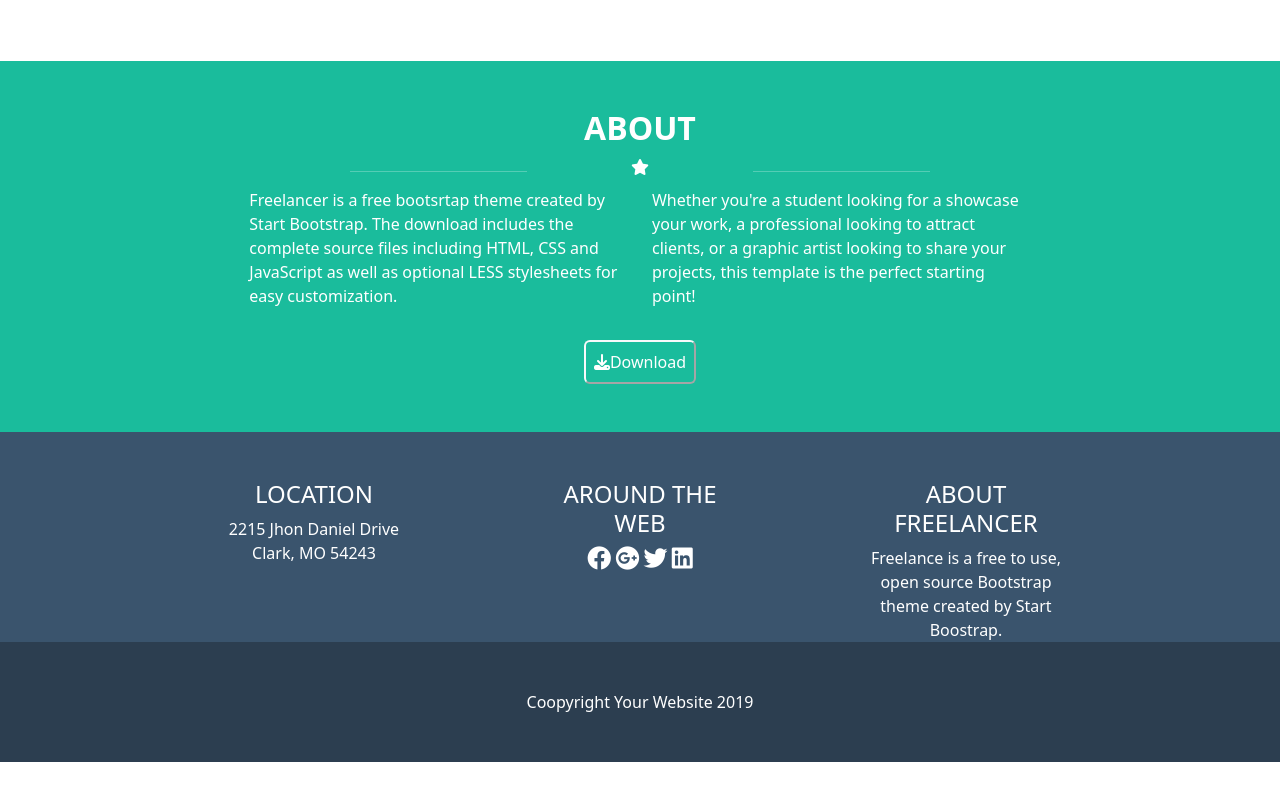
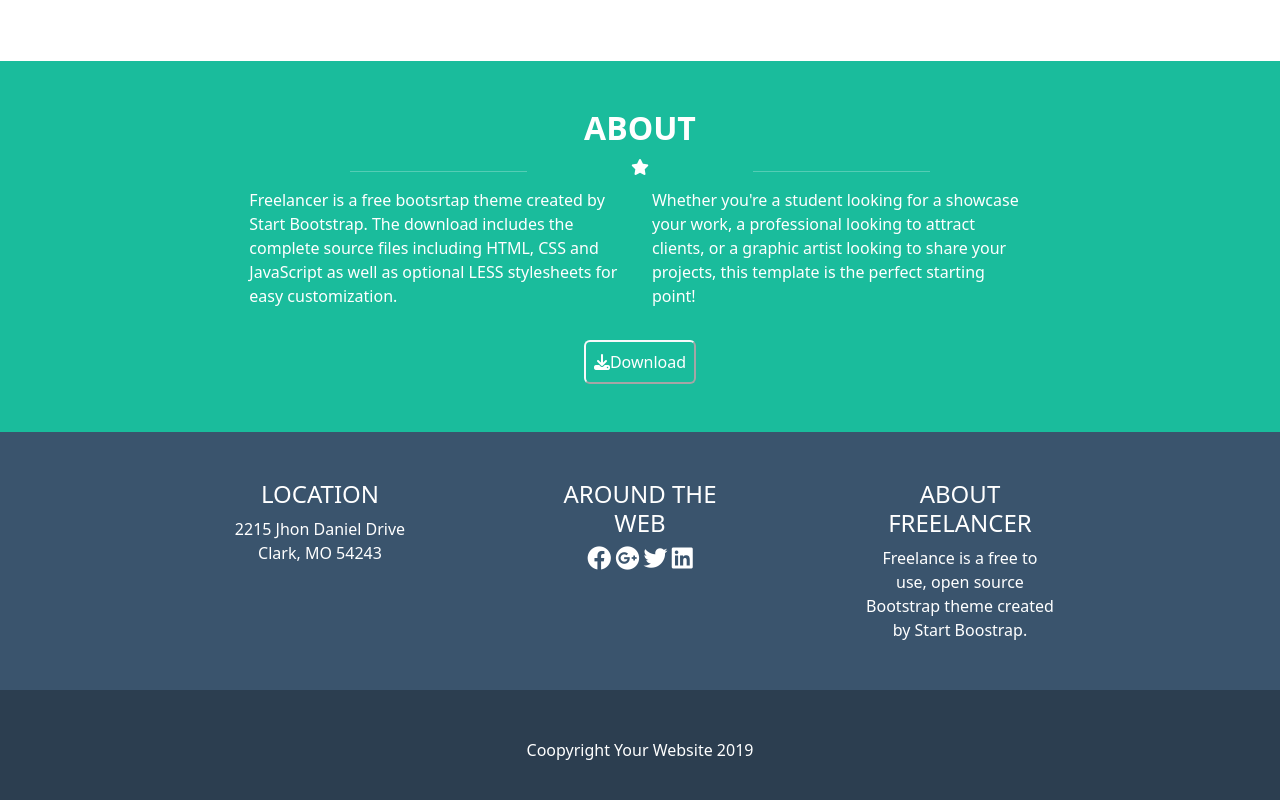
Before and after one commit to GabrieleGrossi/html-css-bootstrap-freelancer, a plain HTML site: page index.html in a window 1280 px wide. Shown: the part 1242-2042 px from the top of the page. Before the commit the page ends 2004 px from the top, so only its background shows below. Drawn offline with nearby package versions, Linux system fonts and the light colour scheme.

Commit message:
Fix the footer section

```diff
--- a/index.html
+++ b/index.html
@@ -138,8 +138,9 @@
             </div>
         </section>
     </main>
+    <!-- FOOTER SECTION -->
     <footer class="bg-lblue text-center text-white">
-        <section>
+        <section class="container pb-5">
             <div class="row pt-5">
                 <div class="col-md-3 offset-md-2 col-lg-2 offset-lg-2">
                     <h4>LOCATION</h4>
@@ -158,7 +159,7 @@
                 </div>
             </div>
         </section>
-        <section class="bg-dblue p-5">
+        <section class="container bg-dblue p-5">
             <div class="row">
                 <div class="col">
                     Coopyright Your Website 2019
```
